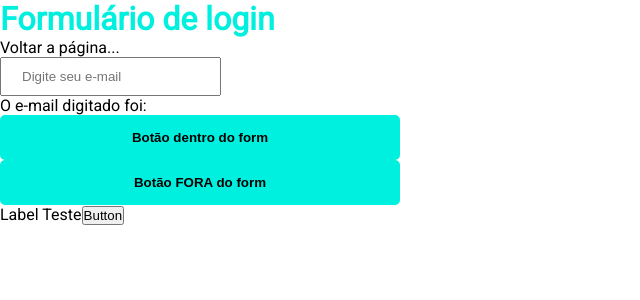
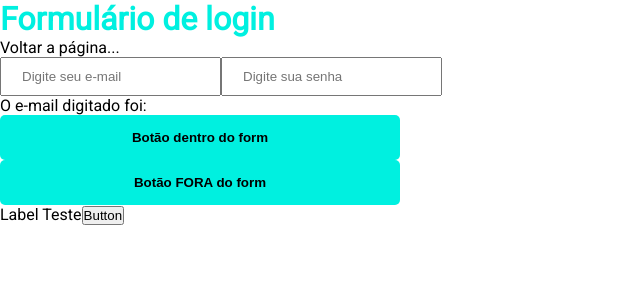
Before and after one commit to RuanL-Dev/growth-reactjs-revisao, a Next.js app: page / in a window 1280 px wide. Shown: the top 300 px of the page, without its empty margins (0-640 px from the left). Built offline with nearby package versions, Linux system fonts and the light colour scheme.

Commit message:
Criado estados no Componente

```diff
--- a/pages/index.jsx
+++ b/pages/index.jsx
@@ -1,8 +1,13 @@
+import { useState } from 'react'
+
 import Title from '../src/components/title/Title'
 import Button from '../src/components/button/Button'
 import Input from '../src/components/input/Input'
 
 export default function HomePage() {
+  const [email, setEmail] = useState('')
+  const [password, setpassword] = useState('')
+
   const handleLabelClick = () => {
     console.log('HANDLE LABEL CLICK')
   }
@@ -10,22 +15,29 @@
   const handleSubmitForm = (event) => {
     event.preventDefault()
     console.log('HANDLE SUBMIT FORM')
+    console.log({ email, password })
   }
 
-  let email = ''
-  const handleChangeInput = (event) => {
-    email = event.target.value
-    console.log('EMAIL DENTRO DO HANDLE: ', email)
+  const handleChangeInput = (event, onChange) => {
+    onChange(event.target.value)
   }
-  console.log('email: ', email)
 
   return (
     <>
       <Title onClick={handleLabelClick}>Formulário de login</Title>
       <label onClick={handleLabelClick}>Voltar a página...</label>
       <form onSubmit={handleSubmitForm}>
-        <Input type="text" placeholder="Digite seu e-mail" onChange={handleChangeInput} />
-        <p>O e-mail digitado foi:{email}</p>
+        <Input
+          type="text"
+          placeholder="Digite seu e-mail"
+          onChange={(e) => handleChangeInput(e, setEmail)}
+        />
+        <Input
+          type="password"
+          placeholder="Digite sua senha"
+          onChange={(e) => handleChangeInput(e, setpassword)}
+        />
+        <p>O e-mail digitado foi: {email}</p>
         <Button type="submit">Botão dentro do form</Button>
       </form>
       <Button onClick={handleLabelClick}>Botão FORA do form</Button>
```
